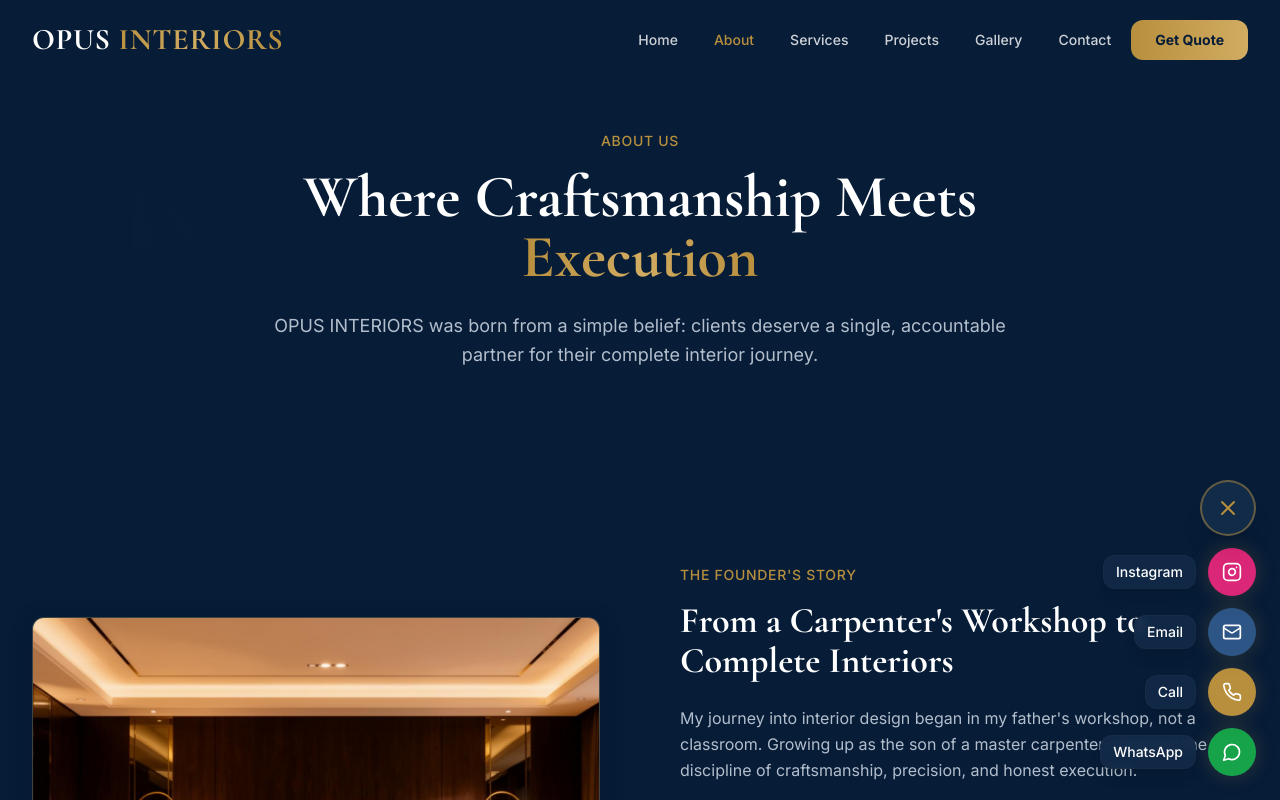
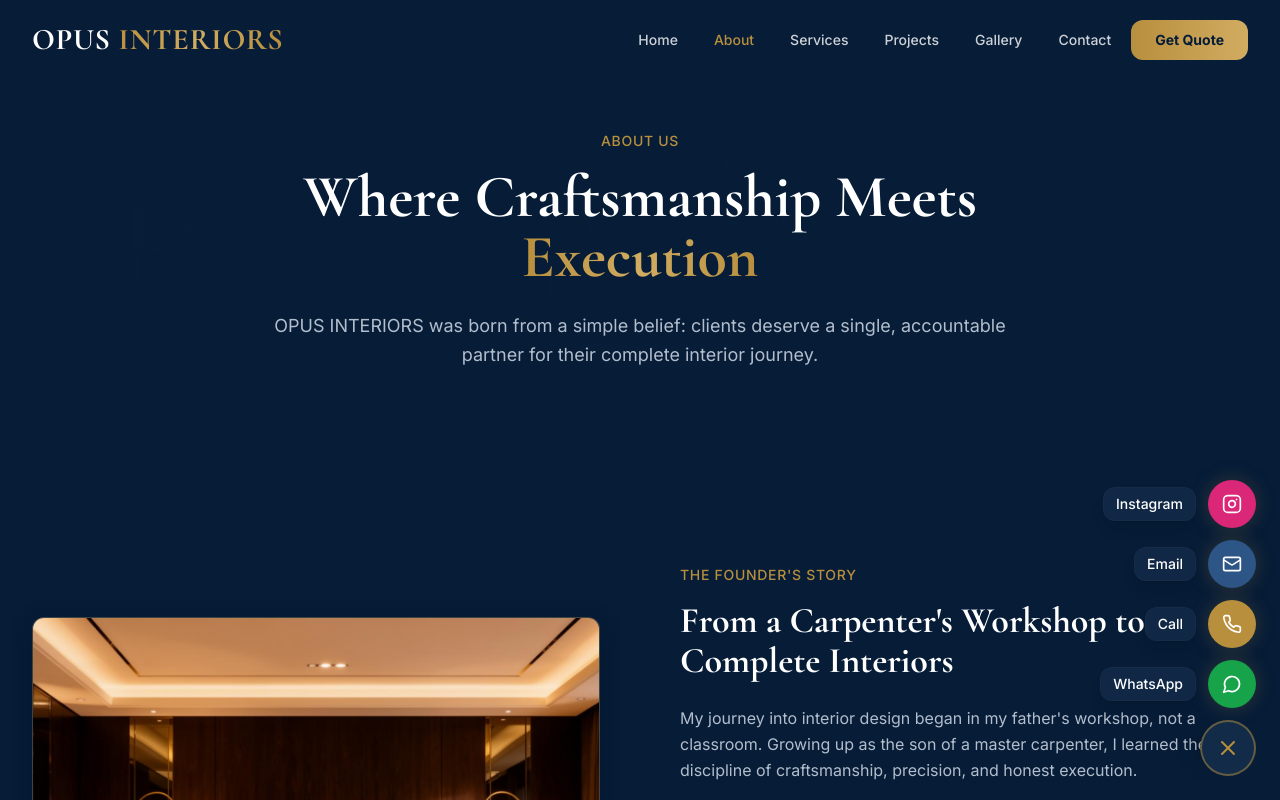
Before and after one commit to CODTECHIT/oopus-interiors, a React (Vite) app: page /about in a window 1280 px wide. Both pictures are taken after a click on the button "Open contact menu". Shown: the top 800 px of the page. Built offline with nearby package versions, Linux system fonts and the light colour scheme; the HTML template or start-up script is replaced by a standard one.

Commit message:
feat(ui): relocate chat icon and update AC service visual

```diff
--- a/src/components/FloatingContact.tsx
+++ b/src/components/FloatingContact.tsx
@@ -36,53 +36,50 @@ const FloatingContact = () => {
   const [isOpen, setIsOpen] = useState(false);
 
   return (
-    <div className="fixed bottom-6 right-6 z-50 flex flex-col-reverse items-end gap-3">
+    <div className="fixed bottom-6 right-6 z-50 flex flex-col items-end gap-3">
       {/* Contact Options */}
-      {contactOptions.map((option, index) => (
+      {[...contactOptions].reverse().map((option, index) => (
         <a
           key={option.name}
           href={option.href}
           target="_blank"
           rel="noopener noreferrer"
-          className={`flex items-center gap-3 transition-all duration-300 ${
-            isOpen
+          className={`flex items-center gap-3 transition-all duration-300 ${isOpen
               ? "opacity-100 translate-y-0 pointer-events-auto"
-              : "opacity-0 translate-y-4 pointer-events-none"
-          }`}
+              : "opacity-0 translate-y-2 pointer-events-none"
+            }`}
           style={{
-            transitionDelay: isOpen ? `${option.delay}s` : "0s",
+            transitionDelay: isOpen ? `${index * 0.05}s` : "0s",
           }}
           aria-label={option.name}
         >
           {/* Label */}
           <span
-            className={`hidden sm:block px-3 py-1.5 rounded-lg bg-card/90 backdrop-blur-sm text-sm font-medium text-foreground shadow-lg border border-border/50 transition-all duration-300 ${
-              isOpen ? "opacity-100" : "opacity-0"
-            }`}
+            className={`hidden sm:block px-3 py-1.5 rounded-lg bg-card/90 backdrop-blur-sm text-sm font-medium text-foreground shadow-lg border border-border/50 transition-all duration-300 ${isOpen ? "opacity-100" : "opacity-0"
+              }`}
           >
             {option.name}
           </span>
 
           {/* Icon Button */}
           <div
-            className={`w-12 h-12 rounded-full ${option.color} flex items-center justify-center shadow-lg transition-all duration-300 border-2 border-transparent hover:border-accent/50`}
+            className={`w-12 h-12 rounded-full ${option.color} flex items-center justify-center shadow-lg transition-all duration-300 border-2 border-transparent hover:border-accent/50 group`}
             style={{
               boxShadow: "0 0 20px hsla(40, 44%, 41%, 0.3)",
             }}
           >
-            <option.icon className="w-5 h-5 text-foreground" />
+            <option.icon className="w-5 h-5 text-white" />
           </div>
         </a>
       ))}
 
-      {/* Main Toggle Button */}
+      {/* Main Toggle Button - Always at the bottom */}
       <button
         onClick={() => setIsOpen(!isOpen)}
-        className={`w-14 h-14 rounded-full flex items-center justify-center shadow-xl transition-all duration-300 border-2 ${
-          isOpen
-            ? "bg-card border-accent/50 rotate-0"
+        className={`w-14 h-14 rounded-full flex items-center justify-center shadow-xl transition-all duration-500 border-2 ${isOpen
+            ? "bg-card border-accent/50 rotate-90"
             : "bg-gradient-to-br from-accent to-gold-light border-transparent animate-pulse-glow"
-        }`}
+          }`}
         aria-label={isOpen ? "Close contact menu" : "Open contact menu"}
       >
         {isOpen ? (
```
